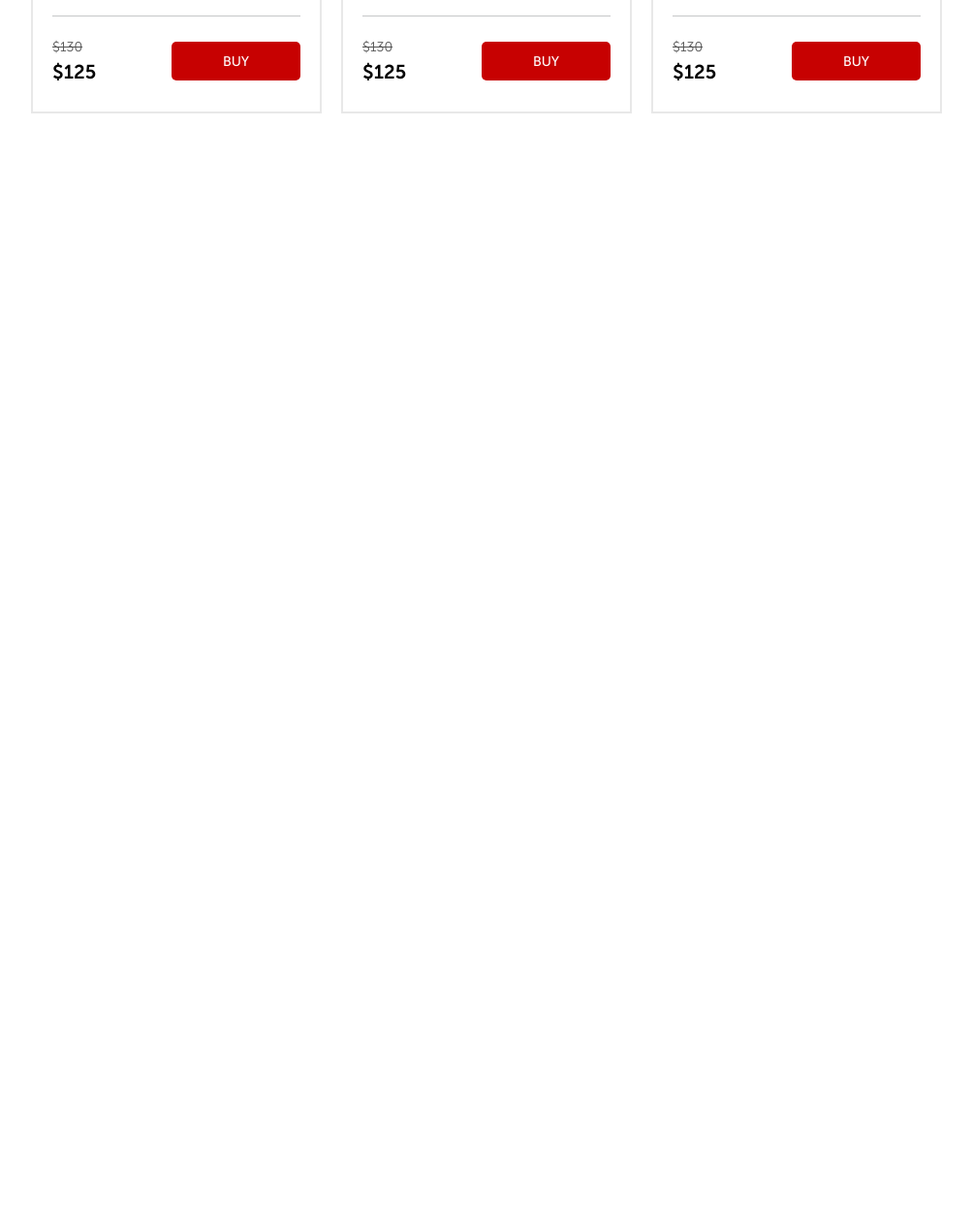
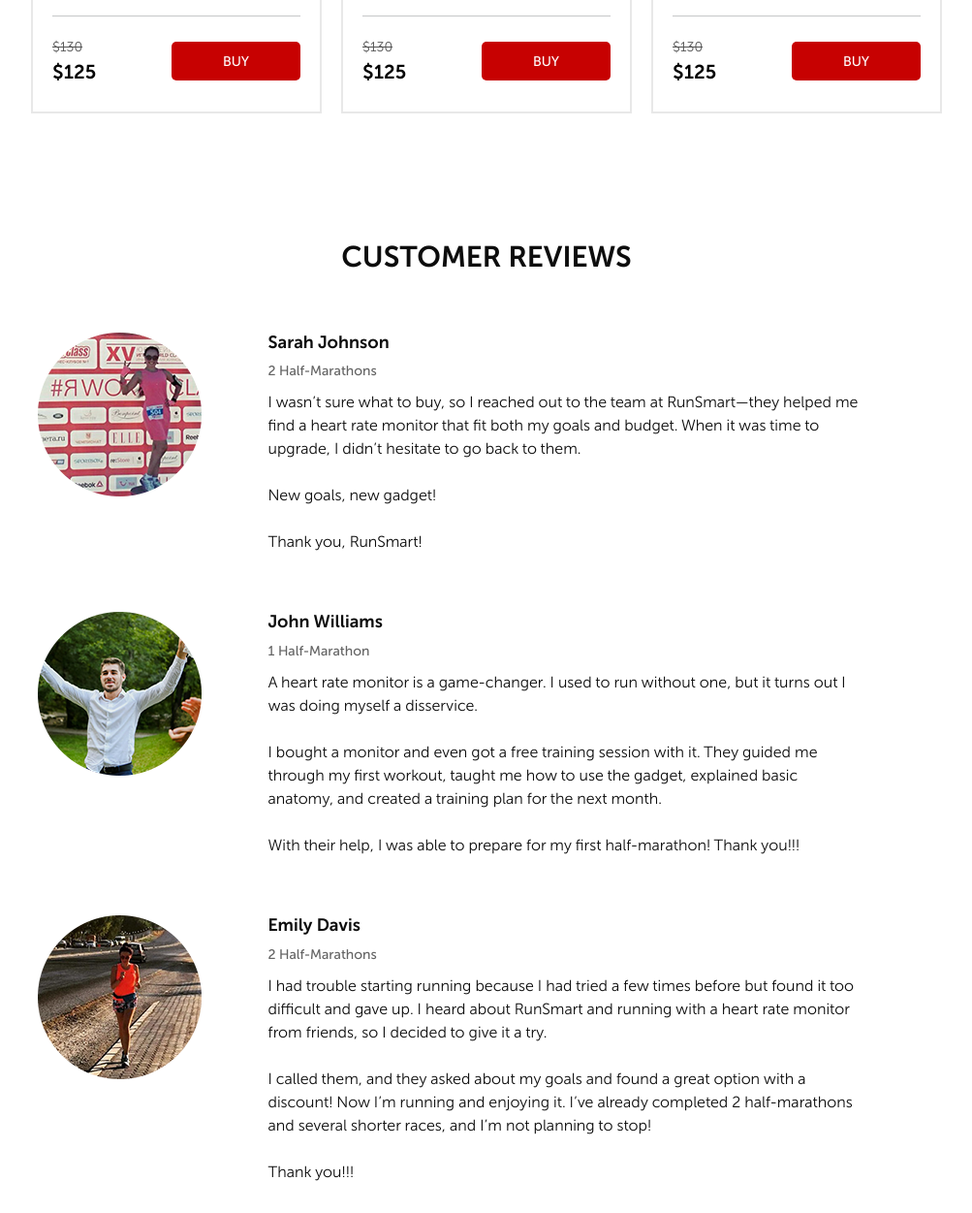
Before and after one commit to nikita1grynenko/pulse-web-page, a website: page src/index.html in a window 1280 px wide. Shown: the part 3704-4955 px from the top of the page at 97% size, without its empty margins (138-1141 px from the left). Before the commit the page ends 3921 px from the top, so only its background shows below. Drawn offline with nearby package versions, Linux system fonts and the light colour scheme.

Commit message:
feedback section done

```diff
--- a/src/index.html
+++ b/src/index.html
@@ -303,7 +303,7 @@
                     <div class="catalog-item__wrapper">
                         <div class="catalog-item__content catalog-item__content_active">
                             <img src="img/watch.png" alt="watch" class="catalog-item__img">
-                            <div class="catalog-item__subtitle">Polar FT1 Heart Rate Monitor</div>
+                            <div class="catalog-item__subtitle">Suunto M2 Heart Rate Monitor</div>
                             <div class="catalog-item__descr">Perfect for taking your first steps in heart rate-based
                                 training.
                             </div>
@@ -320,8 +320,8 @@
                     <hr>
                     <div class="catalog-item__footer">
                         <div class="catalog-item__prices">
-                            <div class="catalog-item__old-price">$130</div>
-                            <div class="catalog-item__price">$125</div>
+                            <div class="catalog-item__old-price">$185</div>
+                            <div class="catalog-item__price">$180</div>
                         </div>
                         <button class="button button_mini">Buy</button>
                     </div>
@@ -471,7 +471,7 @@
                     <div class="catalog-item__wrapper">
                         <div class="catalog-item__content catalog-item__content_active">
                             <img src="img/watch.png" alt="watch" class="catalog-item__img">
-                            <div class="catalog-item__subtitle">Polar FT1 Heart Rate Monitor</div>
+                            <div class="catalog-item__subtitle">Polar FT4 Heart Rate Monitor</div>
                             <div class="catalog-item__descr">Perfect for taking your first steps in heart rate-based
                                 training.
                             </div>
@@ -488,8 +488,8 @@
                     <hr>
                     <div class="catalog-item__footer">
                         <div class="catalog-item__prices">
-                            <div class="catalog-item__old-price">$130</div>
-                            <div class="catalog-item__price">$125</div>
+                            <div class="catalog-item__old-price">$200</div>
+                            <div class="catalog-item__price">$190</div>
                         </div>
                         <button class="button button_mini">Buy</button>
                     </div>
@@ -635,6 +635,72 @@
         </div>
     </div>
 </section>
+<section class="feedback">
+    <div class="container">
+        <h2 class="feedback__header title">Customer Reviews</h2>
+        <div class="feedback__block">
+            <div class="row">
+                <div class="feedback-img__wrapper col-md-2">
+                    <img src="img/photo_1.png" alt="photo1" class="feedback__img">
+                </div>
+                <div class="feedback__body col-md-8 offset-md-1">
+                    <h3 class="feedback__name">Sarah Johnson</h3>
+                    <div class="feedback__marathon">2 Half-Marathons</div>
+                    <div class="feedback__text">
+                        I wasn’t sure what to buy, so I reached out to the team at RunSmart—they helped me find a heart rate monitor that fit both my goals and budget.
+                        When it was time to upgrade, I didn’t hesitate to go back to them.
+                        <br>
+                        <br>
+                        New goals, new gadget!
+                        <br>
+                        <br>
+                        Thank you, RunSmart!
+                    </div>
+                </div>
+            </div>
+        </div>
+        <div class="feedback__block">
+            <div class="row">
+                <div class="feedback-img__wrapper col-md-2">
+                    <img src="img/photo_2.png" alt="photo1" class="feedback__img">
+                </div>
+                <div class="feedback__body col-md-8 offset-md-1">
+                    <h3 class="feedback__name">John Williams</h3>
+                    <div class="feedback__marathon">1 Half-Marathon</div>
+                    <div class="feedback__text">
+                        A heart rate monitor is a game-changer. I used to run without one, but it turns out I was doing myself a disservice.
+                        <br>
+                        <br>
+                        I bought a monitor and even got a free training session with it. They guided me through my first workout, taught me how to use the gadget, explained basic anatomy, and created a training plan for the next month.
+                        <br>
+                        <br>
+                        With their help, I was able to prepare for my first half-marathon! Thank you!!!
+                    </div>
+                </div>
+            </div>
+        </div>
+        <div class="feedback__block">
+            <div class="row">
+                <div class="feedback-img__wrapper col-md-2">
+                    <img src="img/photo_3.png" alt="photo1" class="feedback__img">
+                </div>
+                <div class="feedback__body col-md-8 offset-md-1">
+                    <h3 class="feedback__name">Emily Davis</h3>
+                    <div class="feedback__marathon">2 Half-Marathons</div>
+                    <div class="feedback__text">
+                        I had trouble starting running because I had tried a few times before but found it too difficult and gave up. I heard about RunSmart and running with a heart rate monitor from friends, so I decided to give it a try.
+                        <br>
+                        <br>
+                        I called them, and they asked about my goals and found a great option with a discount! Now I’m running and enjoying it. I’ve already completed 2 half-marathons and several shorter races, and I’m not planning to stop!
+                        <br>
+                        <br>
+                        Thank you!!!
+                    </div>
+                </div>
+            </div>
+        </div>
+    </div>
+</section>
 <script src="//code.jquery.com/jquery-1.11.0.min.js"></script>
 <script src="//code.jquery.com/jquery-migrate-1.2.1.min.js"></script>
 <script src="js/jquery-3.7.1.min.js"></script>
```
Also changed, not shown: src/css/style.min.css.
